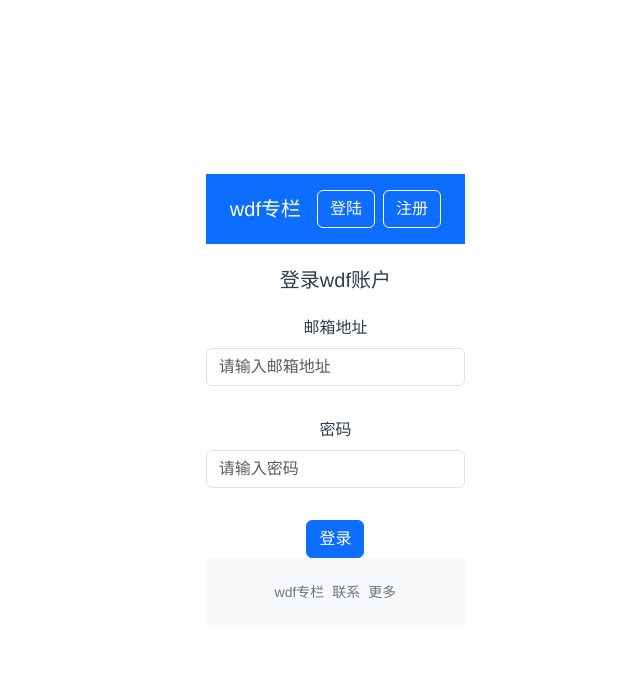
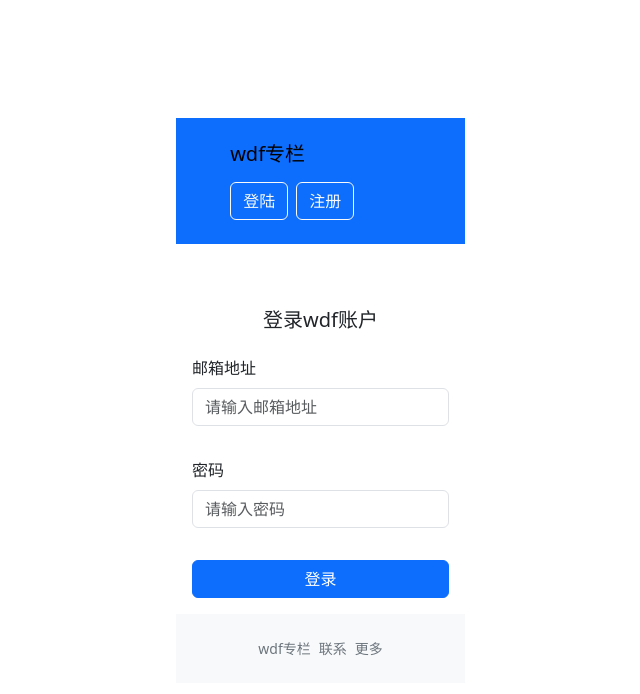
Before and after one commit to luagh/Blog, a Vue app: page /login in a window 1280 px wide. Shown: the top 694 px of the page, without its empty margins (175-815 px from the left). Built offline with nearby package versions, Linux system fonts and the light colour scheme.

Commit message:
feat:优化UI样式

```diff
--- a/src/App.vue
+++ b/src/App.vue
@@ -1,5 +1,5 @@
 <template>
-  <div class="contarner">
+  <div class="container-fluid px-0 flex-shrink-0">
     <global-header :user="currentUser"></global-header>
     <loader v-if="isLoading" text="拼命加载中" background="rgba(0, 0, 0, 0.8)"></loader>
     <router-view></router-view>
@@ -56,11 +56,7 @@ export default defineComponent({
 })
 </script>
 <style>
-#app {
-  font-family: Avenir, Helvetica, Arial, sans-serif;
-  -webkit-font-smoothing: antialiased;
-  -moz-osx-font-smoothing: grayscale;
-  text-align: center;
-  color: #2c3e50;
+.container {
+  width: 100vw;
 }
 </style>
--- a/src/components/GlobalHeader.vue
+++ b/src/components/GlobalHeader.vue
@@ -1,5 +1,6 @@
 <template>
   <nav class="navbar navbar-dark bg-primary justify-content-beween mb-4 px-4">
+    <div class="w-75 mx-auto navbar">
       <router-link class="navbar-brand" to="/">wdf专栏</router-link>
       <ul v-if="!user.isLogin" class="list-inline mb-0">
         <li class="list-inline-item">
@@ -24,6 +25,7 @@
           </dropdown>
         </li>
       </ul>
+    </div>
   </nav>
 </template>
 <script lang="ts">
--- a/src/views/Home.vue
+++ b/src/views/Home.vue
@@ -16,7 +16,7 @@
     <button
       v-if="!isLastPage"
       @click="loadMorePage"
-      class="btn btn-outline-primary mt-2 mb-5 mx-auto btn-block w-25"
+      class="btn btn-outline-primary mt-2 mb-5 mx-auto btn-block w-25 load-more"
     >
       加载更多
     </button>
@@ -55,4 +55,9 @@ export default defineComponent({
 })
 </script>
 
-<style scoped></style>
+<style scoped>
+.load-more {
+  margin-left: 50% !important;
+  transform: translate3d(-50%, 0, 0);
+}
+</style>
--- a/src/views/Login.vue
+++ b/src/views/Login.vue
@@ -1,5 +1,5 @@
 <template>
-  <div class="login-page">
+  <div class="login-page mx-auto p-3 w-330">
     <h5 class="my-4 text-center">登录wdf账户</h5>
     <validate-form @form-submit="onFormSubmit">
       <div class="mb-3">
@@ -22,7 +22,7 @@
         ></validate-input>
       </div>
       <template v-slot:submit>
-        <button type="submit" class="btn btn-primary btn-block btn-large">登录</button>
+        <button type="submit" class="btn btn-primary btn-block btn-large w-100">登录</button>
       </template>
     </validate-form>
   </div>
@@ -80,3 +80,13 @@ export default defineComponent({
   }
 })
 </script>
+
+<style scoped>
+.w-330 {
+  max-width: 330px;
+}
+.btn-block {
+  width: 100%;
+  display: block;
+}
+</style>
```
Lines whose indentation alone changed are shown as unchanged.
